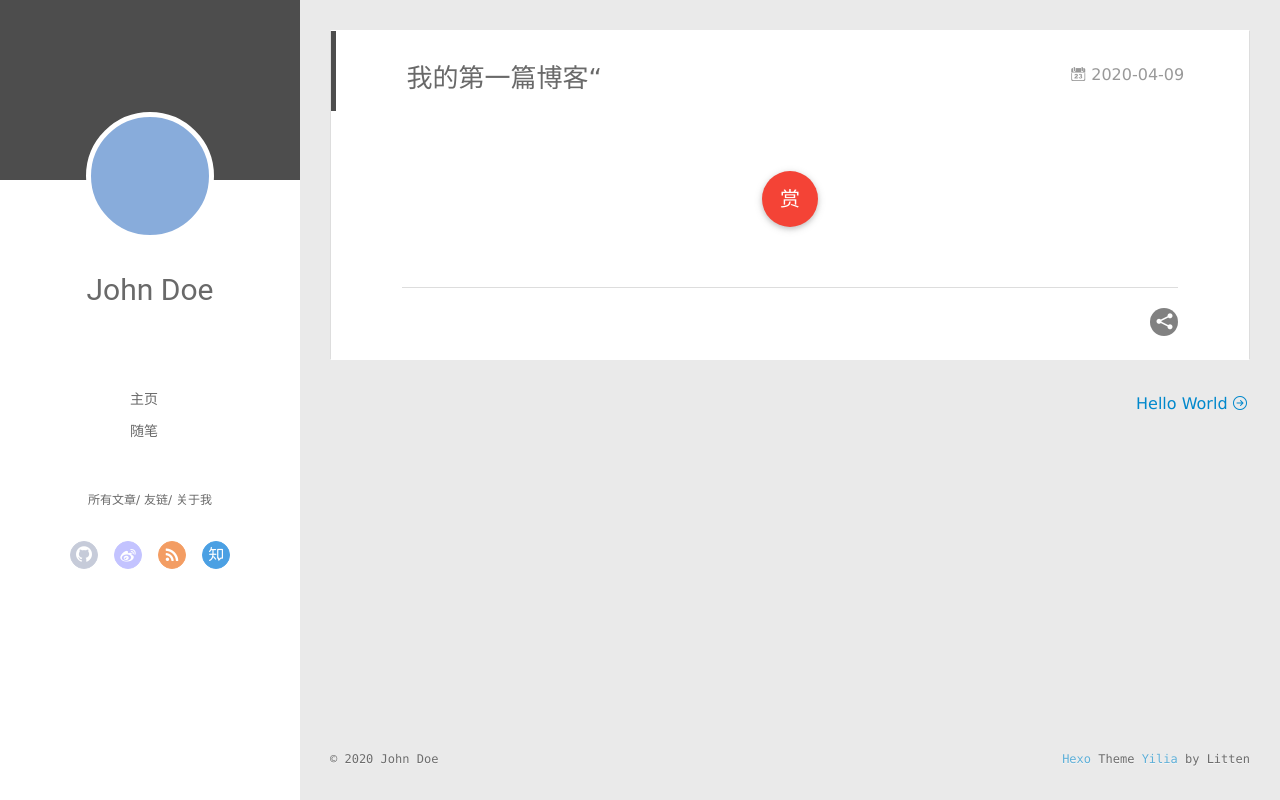
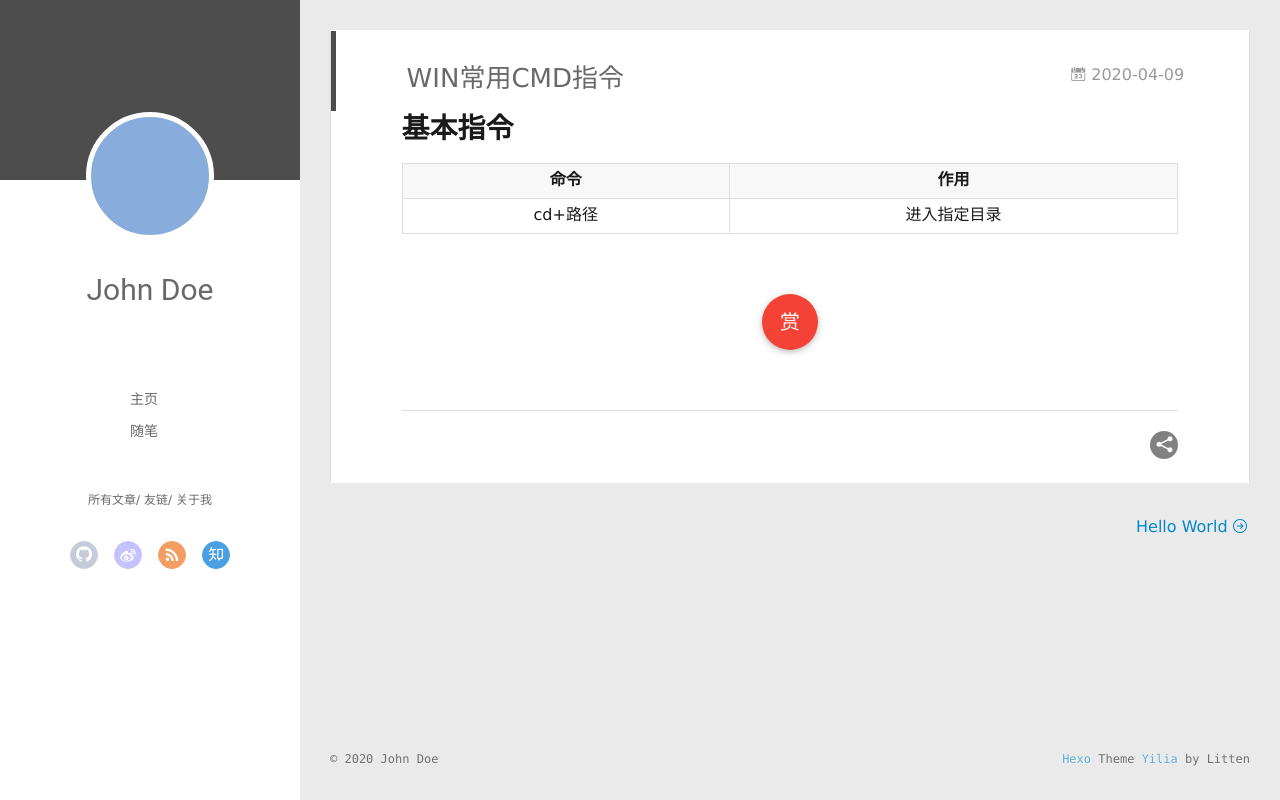
Before and after one commit to AYJJ666/AYJJ666.github.io, a plain HTML site: page 2020/04/09/我的第一篇博客“/index.html in a window 1280 px wide. Drawn offline with Linux system fonts and the light colour scheme; no server answers.

Commit message:
Site updated: 2020-04-10 18:28:21

```diff
--- a/2020/04/09/我的第一篇博客“/index.html
+++ b/2020/04/09/我的第一篇博客“/index.html
@@ -6,15 +6,17 @@
   <meta name="renderer" content="webkit">
   <meta http-equiv="X-UA-Compatible" content="IE=edge" >
   <link rel="dns-prefetch" href="http://yoursite.com">
-  <title>我的第一篇博客“ | Hexo</title>
+  <title>WIN常用CMD指令 | Hexo</title>
   <meta name="viewport" content="width=device-width, initial-scale=1, maximum-scale=1">
-  <meta property="og:type" content="article">
-<meta property="og:title" content="我的第一篇博客“">
+  <meta name="description" content="基本指令   命令 作用    cd+路径 进入指定目录">
+<meta property="og:type" content="article">
+<meta property="og:title" content="WIN常用CMD指令">
 <meta property="og:url" content="http://yoursite.com/2020/04/09/%E6%88%91%E7%9A%84%E7%AC%AC%E4%B8%80%E7%AF%87%E5%8D%9A%E5%AE%A2%E2%80%9C/index.html">
 <meta property="og:site_name" content="Hexo">
+<meta property="og:description" content="基本指令   命令 作用    cd+路径 进入指定目录">
 <meta property="og:locale" content="en_US">
 <meta property="article:published_time" content="2020-04-09T06:29:03.000Z">
-<meta property="article:modified_time" content="2020-04-09T06:29:03.907Z">
+<meta property="article:modified_time" content="2020-04-10T10:23:49.247Z">
 <meta property="article:author" content="John Doe">
 <meta name="twitter:card" content="summary">
 
@@ -159,7 +161,7 @@
 
 
     <h1 class="article-title" itemprop="name">
-      我的第一篇博客“
+      WIN常用CMD指令
     </h1>
 
 
@@ -172,6 +174,18 @@
 
     <div class="article-entry" itemprop="articleBody">
 
+        <h1 id="基本指令"><a href="#基本指令" class="headerlink" title="基本指令"></a>基本指令</h1><table>
+<thead>
+<tr>
+<th align="center">命令</th>
+<th align="center">作用</th>
+</tr>
+</thead>
+<tbody><tr>
+<td align="center">cd+路径</td>
+<td align="center">进入指定目录</td>
+</tr>
+</tbody></table>
 
 
 
```
Also changed, not shown: 2020/04/09/hello-world/index.html (+1 -1 lines), archives/2020/04/index.html (+1 -1 lines), archives/2020/index.html (+1 -1 lines), archives/index.html (+1 -1 lines), index.html (+13 -1 lines).
